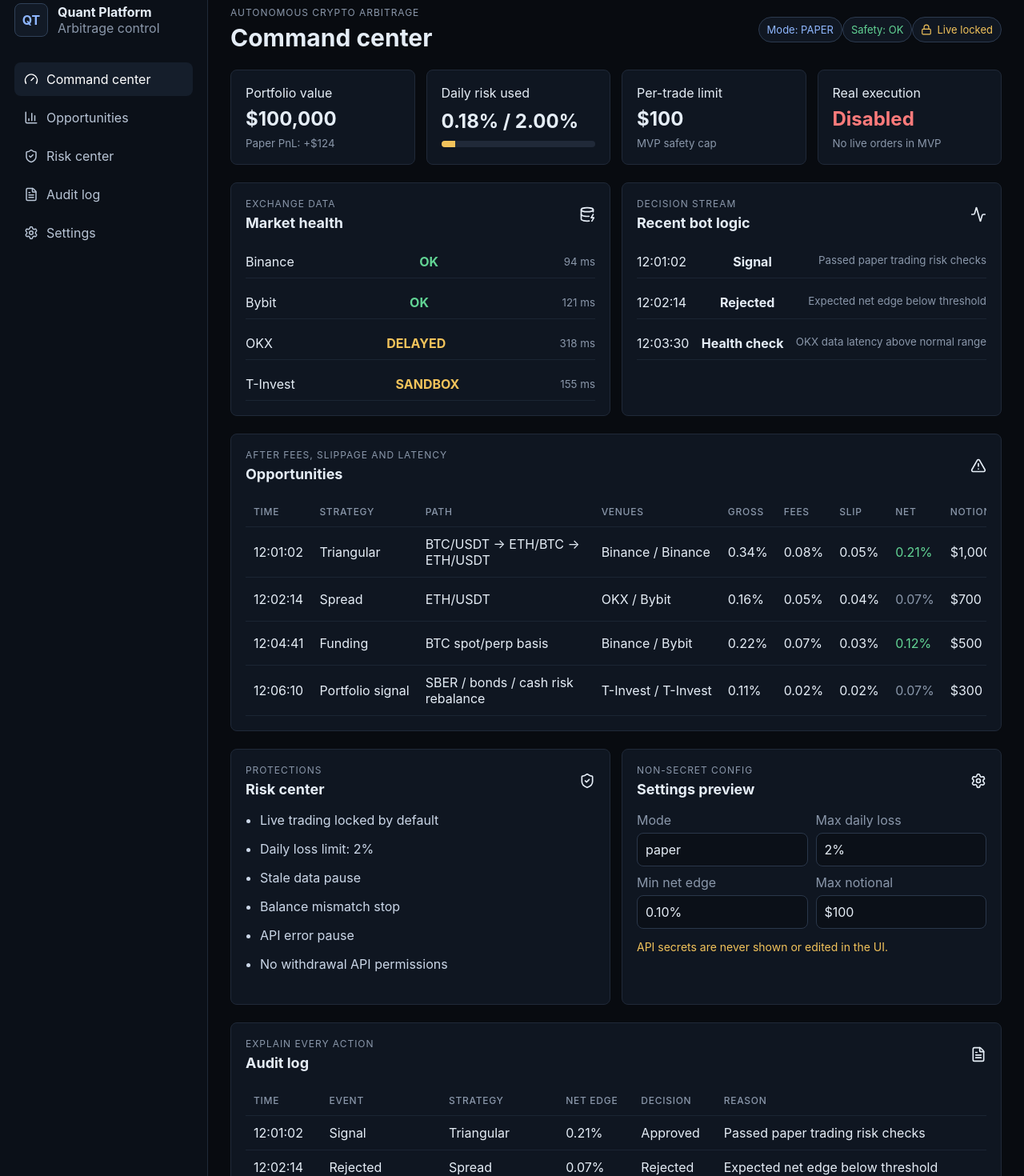
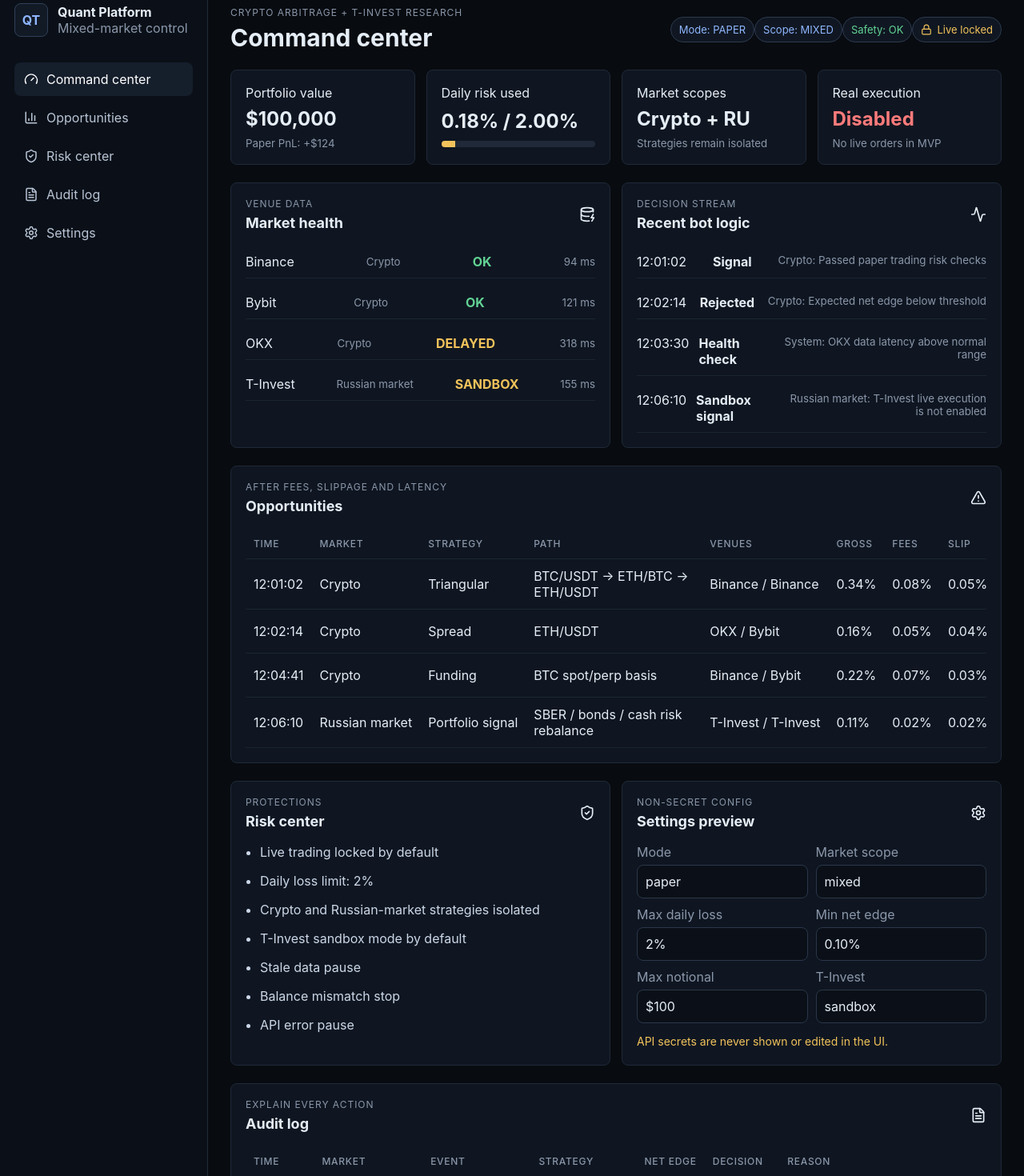
Before and after one commit to geoabuladze01rus-eng/quant-trading-platform, a React (Vite) app in the folder frontend/: page / in a window 1280 px wide. Shown: the part 20-1490 px from the top of the page at 80% size. Built offline with nearby package versions, Linux system fonts and the light colour scheme.

Commit message:
Show mixed market scope in dashboard

```diff
--- a/frontend/src/App.tsx
+++ b/frontend/src/App.tsx
@@ -10,7 +10,14 @@
   ShieldCheck,
 } from 'lucide-react';
 
-import { auditEvents, exchangeHealth, opportunities, platformMode, safetyState } from './mockData';
+import {
+  auditEvents,
+  exchangeHealth,
+  marketScope,
+  opportunities,
+  platformMode,
+  safetyState,
+} from './mockData';
 
 const money = new Intl.NumberFormat('en-US', {
   style: 'currency',
@@ -30,7 +37,7 @@
           <div className="brand-mark">QT</div>
           <div>
             <strong>Quant Platform</strong>
-            <span>Arbitrage control</span>
+            <span>Mixed-market control</span>
           </div>
         </div>
 
@@ -46,11 +53,12 @@
       <main className="main-content">
         <header className="topbar" id="command">
           <div>
-            <p className="eyebrow">Autonomous crypto arbitrage</p>
+            <p className="eyebrow">Crypto arbitrage + T-Invest research</p>
             <h1>Command center</h1>
           </div>
           <div className="mode-cluster" aria-label="Platform state">
             <span className="status-pill paper">Mode: {platformMode}</span>
+            <span className="status-pill paper">Scope: {marketScope}</span>
             <span className="status-pill ok">Safety: {safetyState}</span>
             <span className="status-pill locked"><Lock size={14} /> Live locked</span>
           </div>
@@ -68,9 +76,9 @@
             <div className="risk-track" aria-label="Daily loss limit usage"><i style={{ width: '9%' }} /></div>
           </article>
           <article className="metric-card">
-            <span>Per-trade limit</span>
-            <strong>{money.format(100)}</strong>
-            <small>MVP safety cap</small>
+            <span>Market scopes</span>
+            <strong>Crypto + RU</strong>
+            <small>Strategies remain isolated</small>
           </article>
           <article className="metric-card danger-soft">
             <span>Real execution</span>
@@ -83,7 +91,7 @@
           <article className="panel">
             <div className="panel-header">
               <div>
-                <p className="eyebrow">Exchange data</p>
+                <p className="eyebrow">Venue data</p>
                 <h2>Market health</h2>
               </div>
               <DatabaseZap size={20} />
@@ -92,6 +100,7 @@
               {exchangeHealth.map((exchange) => (
                 <div className="health-row" key={exchange.name}>
                   <span>{exchange.name}</span>
+                  <small>{exchange.group}</small>
                   <b className={exchange.status === 'OK' ? 'good' : 'warn'}>{exchange.status}</b>
                   <small>{exchange.latencyMs} ms</small>
                 </div>
@@ -108,11 +117,11 @@
               <Activity size={20} />
             </div>
             <div className="decision-list">
-              {auditEvents.slice(0, 3).map((event) => (
+              {auditEvents.slice(0, 4).map((event) => (
                 <div className="decision-row" key={event.id}>
                   <span>{event.time}</span>
                   <strong>{event.event}</strong>
-                  <small>{event.reason}</small>
+                  <small>{event.market}: {event.reason}</small>
                 </div>
               ))}
             </div>
@@ -132,6 +141,7 @@
               <thead>
                 <tr>
                   <th>Time</th>
+                  <th>Market</th>
                   <th>Strategy</th>
                   <th>Path</th>
                   <th>Venues</th>
@@ -149,6 +159,7 @@
                 {opportunities.map((item) => (
                   <tr key={item.id}>
                     <td>{item.time}</td>
+                    <td>{item.market}</td>
                     <td>{item.strategy}</td>
                     <td className="path-cell">{item.path}</td>
                     <td>{item.buyVenue} / {item.sellVenue}</td>
@@ -179,10 +190,11 @@
             <ul className="check-list">
               <li>Live trading locked by default</li>
               <li>Daily loss limit: 2%</li>
+              <li>Crypto and Russian-market strategies isolated</li>
+              <li>T-Invest sandbox mode by default</li>
               <li>Stale data pause</li>
               <li>Balance mismatch stop</li>
               <li>API error pause</li>
-              <li>No withdrawal API permissions</li>
             </ul>
           </article>
 
@@ -196,9 +208,11 @@
             </div>
             <div className="settings-grid">
               <label>Mode <input value="paper" readOnly /></label>
+              <label>Market scope <input value="mixed" readOnly /></label>
               <label>Max daily loss <input value="2%" readOnly /></label>
               <label>Min net edge <input value="0.10%" readOnly /></label>
               <label>Max notional <input value="$100" readOnly /></label>
+              <label>T-Invest <input value="sandbox" readOnly /></label>
             </div>
             <p className="settings-note">API secrets are never shown or edited in the UI.</p>
           </article>
@@ -217,6 +231,7 @@
               <thead>
                 <tr>
                   <th>Time</th>
+                  <th>Market</th>
                   <th>Event</th>
                   <th>Strategy</th>
                   <th>Net edge</th>
@@ -228,6 +243,7 @@
                 {auditEvents.map((event) => (
                   <tr key={event.id}>
                     <td>{event.time}</td>
+                    <td>{event.market}</td>
                     <td>{event.event}</td>
                     <td>{event.strategy}</td>
                     <td>{event.netEdge === undefined ? '-' : pct(event.netEdge)}</td>
```
